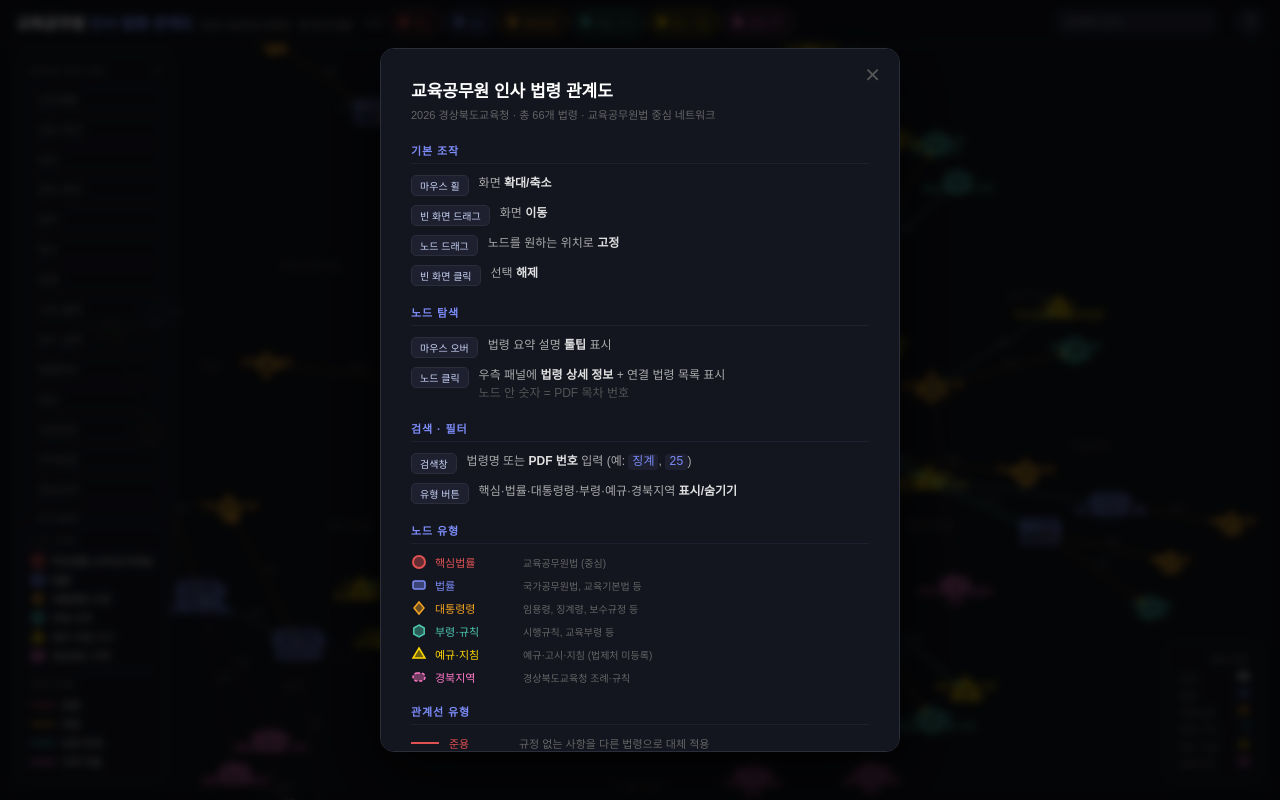
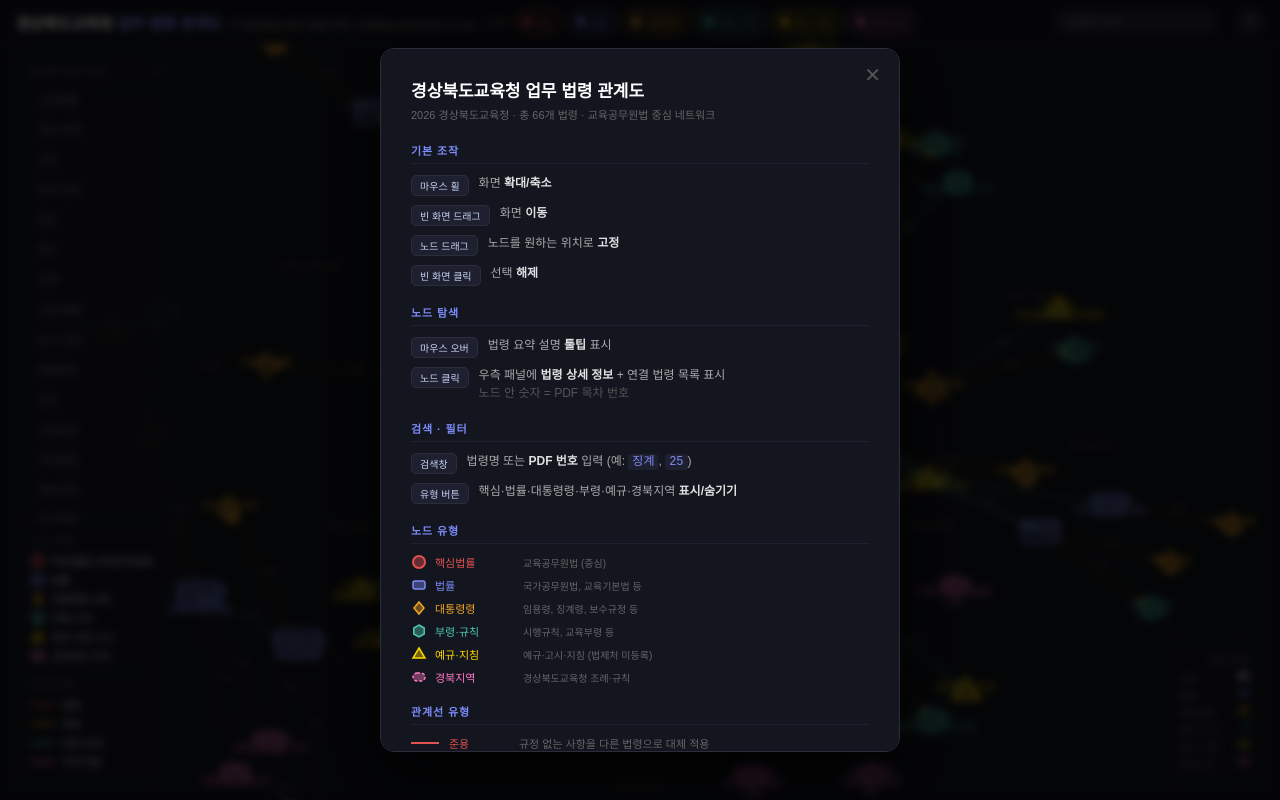
Before and after one commit to gyo6star8i/gb-raw, a plain HTML site: page index.html in a window 1280 px wide. Drawn offline with nearby package versions, Linux system fonts and the light colour scheme.

Commit message:
제목 변경: 경상북도교육청 업무 법령 관계도, 제작자 정보 추가
Co-Authored-By: Claude Sonnet 4.6 <noreply@anthropic.com>

```diff
--- a/index.html
+++ b/index.html
@@ -3,7 +3,7 @@
 <head>
 <meta charset="UTF-8">
 <meta name="viewport" content="width=device-width, initial-scale=1.0">
-<title>교육공무원 인사 법령 관계도 (2026)</title>
+<title>경상북도교육청 업무 법령 관계도 (2026)</title>
 <script src="https://d3js.org/d3.v7.min.js"></script>
 <style>
   * { margin:0; padding:0; box-sizing:border-box; }
@@ -214,7 +214,7 @@
 <body>
 
 <div id="header">
-  <h1>교육공무원 <span>인사 법령 관계도</span><small>2026 경상북도교육청 · 총 66개 법령</small></h1>
+  <h1>경상북도교육청 <span>업무 법령 관계도</span><small>국가법령정보 MCP 활용 제작, 이희명(gyo6@kakao.com)</small></h1>
   <div class="filter-group">
     <span class="filter-label">유형:</span>
     <div class="filter-btn" data-type="core"     style="border-color:#e05252;color:#e05252"     onclick="toggleFilter(this)"><div class="dot" style="background:#e05252"></div>핵심</div>
@@ -235,7 +235,7 @@
 <div id="modal-overlay" class="hidden">
   <div id="modal">
     <span class="modal-close" onclick="closeModal()">✕</span>
-    <h2>교육공무원 인사 법령 관계도</h2>
+    <h2>경상북도교육청 업무 법령 관계도</h2>
     <div class="modal-sub">2026 경상북도교육청 · 총 66개 법령 · 교육공무원법 중심 네트워크</div>
 
     <div class="help-section">
```
